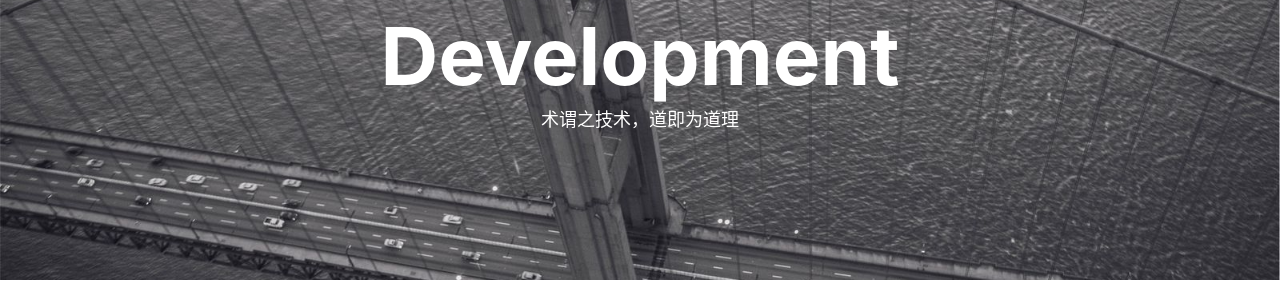
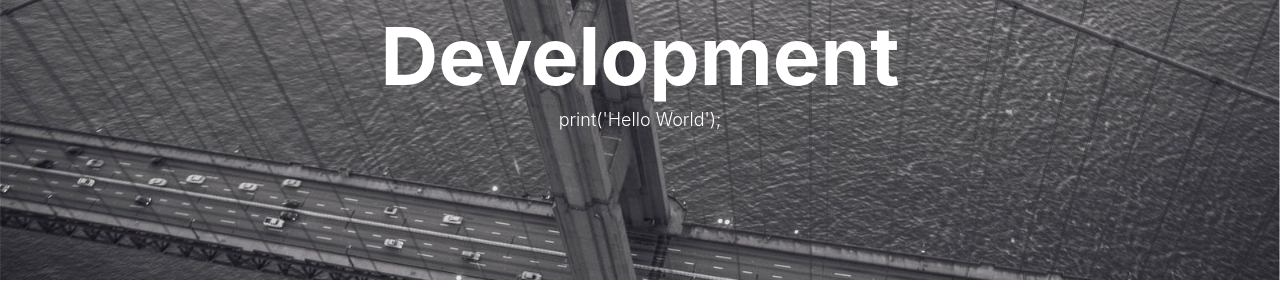
Before and after one commit to misselvexu/misselvexu.github.io, a Jekyll site: the page built from index.html, in a window 1280 px wide and 900 px high. Shown: the part 402-702 px from the top of the window. Built offline with Jekyll 4.4.1, drawn with Linux system fonts in a browser that asks for light colours; nearby versions of some CDN libraries; the list of posts is cut into pages by our own code; comment, search, counter and statistics services are not loaded.

Commit message:
Update index.html

```diff
--- a/index.html
+++ b/index.html
@@ -1,6 +1,6 @@
 ---
 layout: page
-description: "术谓之技术，道即为道理"
+description: "print('Hello World');"
 ---
 
 {% for post in paginator.posts %}
```
